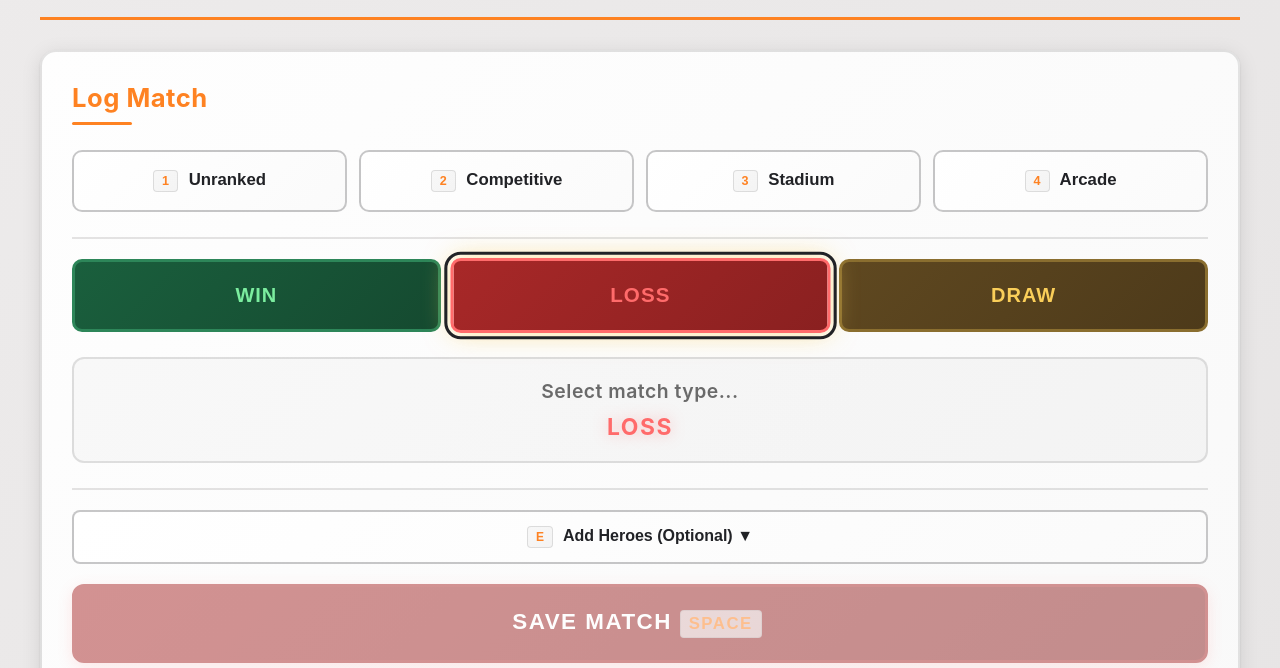
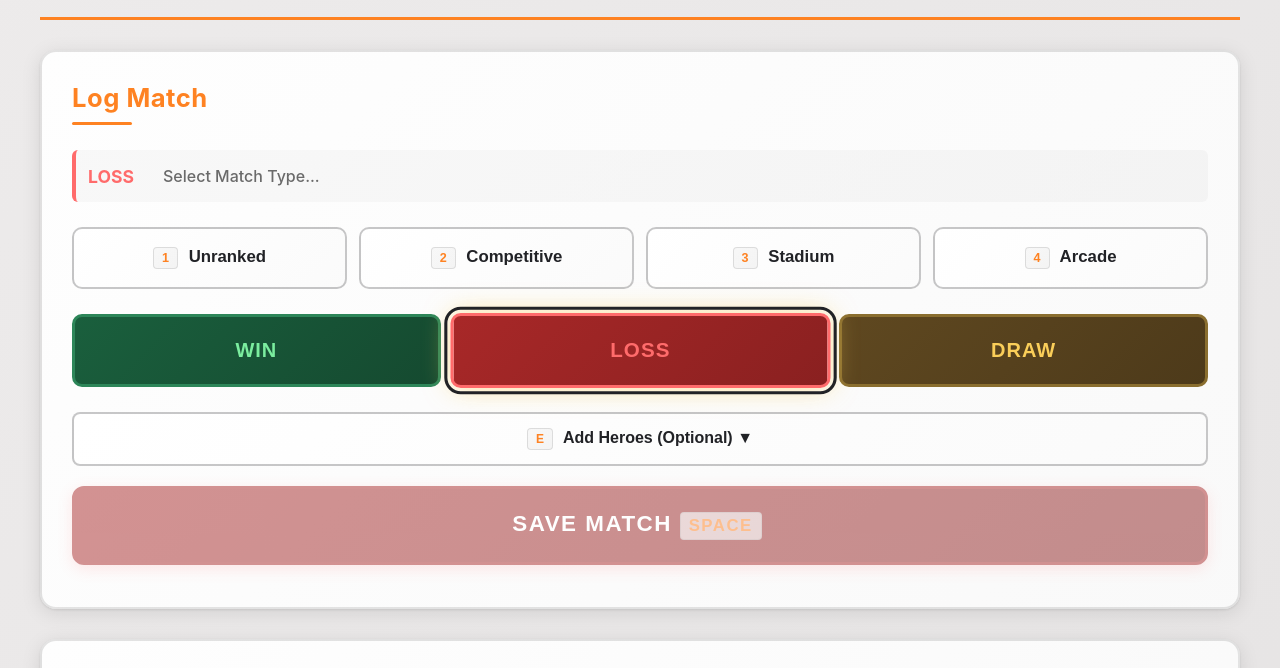
Before and after one commit to NewbGoob/overlog, a plain HTML site: page index.html in a window 1280 px wide. Both pictures are taken after a click on the button "LOSS". Shown: the part 103-771 px from the top of the page. Drawn offline with Linux system fonts and the light colour scheme.

Commit message:
New status method

```diff
--- a/app.js
+++ b/app.js
@@ -1032,11 +1032,23 @@ function selectResult(result) {
     updateSaveButton();
 }
 
-// Update selection display
+// Update selection display (match preview)
 function updateSelectionDisplay() {
-    const typeDisplay = document.getElementById('selectedType');
-    const resultDisplay = document.getElementById('selectedResult');
-    const heroesDisplay = document.getElementById('selectedHeroes');
+    const matchPreview = document.getElementById('matchPreview');
+    const previewResult = document.getElementById('previewResult');
+    const previewType = document.getElementById('previewType');
+    const previewHeroes = document.getElementById('previewHeroes');
+
+    // Update result
+    if (state.selectedResult) {
+        previewResult.textContent = state.selectedResult.toUpperCase();
+        previewResult.className = `match-result ${state.selectedResult}`;
+        matchPreview.className = `match-preview ${state.selectedResult}`;
+    } else {
+        previewResult.textContent = '---';
+        previewResult.className = 'match-result';
+        matchPreview.className = 'match-preview';
+    }
 
     // Build match type display
     if (state.selectedParentType) {
@@ -1053,17 +1065,9 @@ function updateSelectionDisplay() {
             }
         }
 
-        typeDisplay.textContent = displayText;
+        previewType.textContent = displayText;
     } else {
-        typeDisplay.textContent = 'Select match type...';
-    }
-
-    if (state.selectedResult) {
-        resultDisplay.textContent = state.selectedResult.toUpperCase();
-        resultDisplay.className = state.selectedResult;
-    } else {
-        resultDisplay.textContent = '';
-        resultDisplay.className = '';
+        previewType.textContent = 'Select match type...';
     }
 
     // Update heroes display
@@ -1072,10 +1076,10 @@ function updateSelectionDisplay() {
             const hero = CONFIG.heroes.find(h => h.id === heroId);
             return hero ? hero.name : heroId;
         });
-        heroesDisplay.textContent = `Heroes: ${heroNames.join(', ')}`;
-        heroesDisplay.style.display = 'block';
+        previewHeroes.textContent = heroNames.join(', ');
+        previewHeroes.style.display = 'inline';
     } else {
-        heroesDisplay.style.display = 'none';
+        previewHeroes.style.display = 'none';
     }
 }
 
--- a/index.html
+++ b/index.html
@@ -38,6 +38,15 @@
             <section class="quick-log">
                 <h2>Log Match</h2>
 
+                <!-- Match Preview (styled like match history) -->
+                <div id="matchPreview" class="match-preview">
+                    <div class="match-info">
+                        <span id="previewResult" class="match-result">---</span>
+                        <span id="previewType" class="match-type">Select match type...</span>
+                        <span id="previewHeroes" class="match-heroes" style="display: none;"></span>
+                    </div>
+                </div>
+
                 <div class="match-type-buttons">
                     <!-- Match type buttons will be dynamically generated -->
                 </div>
@@ -52,12 +61,6 @@
                     <button class="result-btn draw" data-result="draw" data-key="d">
                         Draw
                     </button>
-                </div>
-
-                <div class="current-selection">
-                    <span id="selectedType">Select match type...</span>
-                    <span id="selectedResult"></span>
-                    <span id="selectedHeroes" style="display: none;"></span>
                 </div>
 
                 <!-- Recent Heroes -->
--- a/styles.css
+++ b/styles.css
@@ -263,8 +263,6 @@ h2::after {
     gap: 15px;
     margin-bottom: 25px;
     margin-top: 25px;
-    padding-top: 20px;
-    border-top: 2px solid var(--border-color);
 }
 
 .result-btn {
@@ -353,62 +351,70 @@ h2::after {
 }
 
 /* ============================================
-   Current Selection Display
+   Match Preview (Status Window)
    ============================================ */
 
-.current-selection {
-    text-align: center;
-    padding: 20px 24px;
+.match-preview {
+    padding: 12px;
+    margin-bottom: 25px;
     background: var(--bg-tertiary);
-    border-radius: 12px;
-    margin-bottom: 25px;
-    font-size: 1.1em;
-    min-height: 70px;
+    border-radius: 6px;
+    border-left: 4px solid var(--border-color-strong);
+    transition: border-color 0.3s ease;
+    min-height: 52px;
     display: flex;
-    flex-direction: column;
     align-items: center;
-    justify-content: center;
-    gap: 10px;
-    border: 2px solid var(--border-color);
 }
 
-#selectedType {
-    color: var(--text-secondary);
-    font-size: 1.1em;
-    font-weight: 600;
-    letter-spacing: 0.5px;
+/* Border colors that respond to selected result */
+.match-preview.win {
+    border-left-color: var(--color-win-light);
 }
 
-#selectedResult {
-    font-weight: bold;
-    font-size: 1.3em;
-    text-transform: uppercase;
-    letter-spacing: 1.5px;
+.match-preview.loss {
+    border-left-color: var(--color-loss-light);
 }
 
-#selectedResult.win {
-    color: var(--color-win-light);
-    text-shadow: 0 0 15px rgba(123, 237, 159, 0.4);
+.match-preview.draw {
+    border-left-color: var(--color-draw-light);
 }
 
-#selectedResult.loss {
-    color: var(--color-loss-light);
-    text-shadow: 0 0 15px rgba(255, 107, 107, 0.4);
+.match-preview .match-info {
+    display: flex;
+    gap: 15px;
+    align-items: center;
+    flex-wrap: wrap;
 }
 
-#selectedResult.draw {
-    color: var(--color-draw-light);
-    text-shadow: 0 0 15px rgba(250, 206, 89, 0.4);
+.match-preview .match-result {
+    font-weight: bold;
+    font-size: 1.1em;
+    min-width: 60px;
+    text-transform: uppercase;
 }
 
-#selectedHeroes {
-    font-size: 0.9em;
+.match-preview .match-result.win {
+    color: var(--color-win-light);
+}
+
+.match-preview .match-result.loss {
+    color: var(--color-loss-light);
+}
+
+.match-preview .match-result.draw {
+    color: var(--color-draw-light);
+}
+
+.match-preview .match-type {
+    color: var(--text-secondary);
+    text-transform: capitalize;
+    font-weight: 500;
+}
+
+.match-preview .match-heroes {
     color: var(--accent-primary);
-    font-weight: 600;
-    padding: 8px 16px;
-    background: var(--bg-secondary);
-    border-radius: 6px;
-    border: 1px solid var(--border-color);
+    font-size: 0.85em;
+    font-style: italic;
 }
 
 /* ============================================
@@ -419,7 +425,7 @@ h2::after {
     margin-bottom: 20px;
     padding: 16px;
     background: var(--bg-tertiary);
-    border: 2px solid var(--accent-primary);
+    border: 1px solid var(--border-color);
     border-radius: 10px;
 }
 
@@ -443,9 +449,12 @@ h2::after {
     font-size: 0.95em;
     padding: 10px;
     background: var(--button-bg);
-    border: 2px solid var(--accent-primary);
+    border: 2px solid var(--border-color-strong);
     font-weight: 600;
     color: var(--text-primary);
+    border-radius: 6px;
+    cursor: pointer;
+    transition: all 0.2s;
 }
 
 .recent-hero-btn:hover {
@@ -467,8 +476,6 @@ h2::after {
 
 .hero-section-wrapper {
     margin-bottom: 20px;
-    padding-top: 20px;
-    border-top: 2px solid var(--border-color);
 }
 
 .hero-toggle-btn {
```
